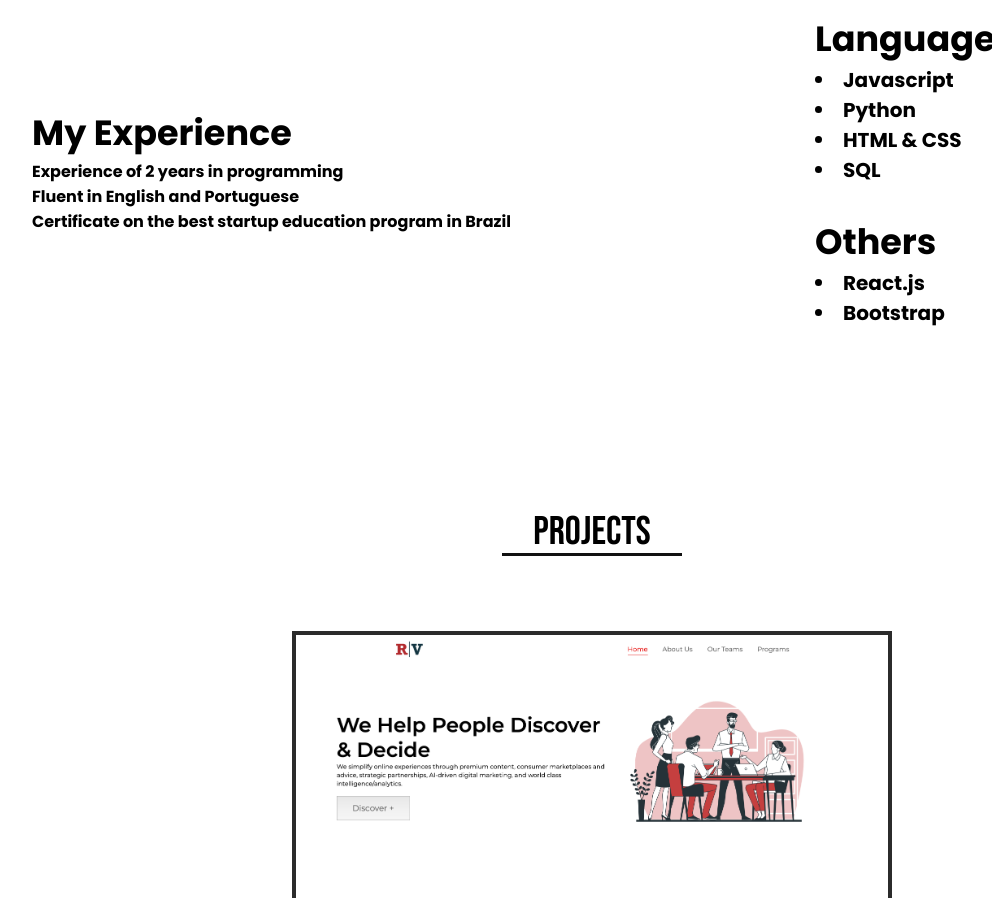
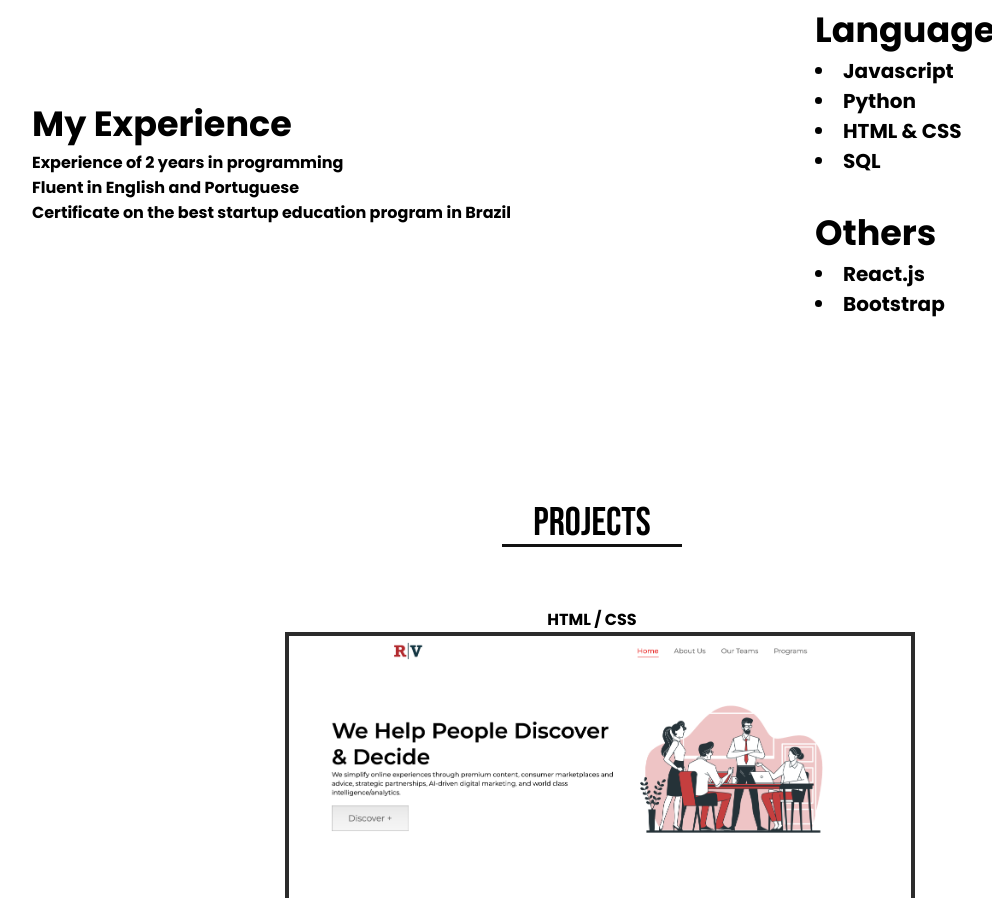
Before and after one commit to andreivince/Central, a plain HTML site: page index.html in a window 1280 px wide. Shown: the part 1902-2800 px from the top of the page, without its empty margins (48-1040 px from the left). Drawn offline with Linux system fonts and the light colour scheme.

Commit message:
Update Projects

```diff
--- a/index.html
+++ b/index.html
@@ -117,8 +117,18 @@
         <div class="max-width-trab">
             <h2 class="title">Projects</h2>
             <div class="content-trabalhos">
-                <a href="https://andreivince.github.io/Red-Ventures/"><img src="./Assets/Screenshot 2022-12-08 at 2.34.37 PM.png" class="links"></a>
-                <a href="https://andreivince.github.io/To-do-List/"><img src="./Assets/Tarefas.png" class="links"></a>
+                <div class="project_solo">
+                    <p>HTML / CSS</p>
+                    <a href="https://andreivince.github.io/Red-Ventures/"><img src="./Assets/Screenshot 2022-12-08 at 2.34.37 PM.png" class="links"></a>
+                </div>
+                <div class="project_solo">
+                    <p>HTML / CSS / Javascript</p>
+                    <a href="https://andreivince.github.io/To-do-List/"><img src="./Assets/Tarefas.png" class="links"></a>
+                </div>
+                <div class="project_solo">
+                    <p>Python</p>
+                    <a href="https://github.com/andreivince/Face_Detects/"><img src="./Assets/face_detects.png" class="links"></a>
+                </div>
             </div>
 
         </div>
--- a/style.css
+++ b/style.css
@@ -18,7 +18,6 @@ html {
     background: rgb(0, 0, 0);
     width: 100%;
     padding: 30px;
-    font-family: 'Poppins', sans-serif;
 }
 
 
@@ -259,6 +258,10 @@ h1 {
     width: 100%;
 }
 
+.trabalhos .max-width-trab {
+    width: 100%;
+
+}
 .trabalhos .title {
     position: relative;
     font-family:'Bebas Neue', cursive;
@@ -279,14 +282,17 @@ h1 {
     transform: translateX(-50%);
 }
 .trabalhos .content-trabalhos img {
-    max-width: 600px;
+    max-width: 630px;
     max-height: 550px;
     width: auto;
     height: auto;
 }
+
 .trabalhos .content-trabalhos .links{
-    margin: 15px;
+    margin-top: 0px;
     border: 4px solid rgb(43, 43, 43);
+    margin-left: 15px;
+    margin-bottom: 15px;
 }
 
 .trabalhos .max-width-trab .content-trabalhos {
@@ -294,6 +300,14 @@ h1 {
     justify-content: center;
     align-items: center;
     flex-direction: column;
+}
+
+.trabalhos .content-trabalhos .project_solo p{
+    display: flex;
+    align-items: center;
+    justify-content: center;
+    font-family: 'Poppins', sans-serif;
+
 }
 
 .contact .contact-content {
```
Also changed, not shown: 3 other files.
